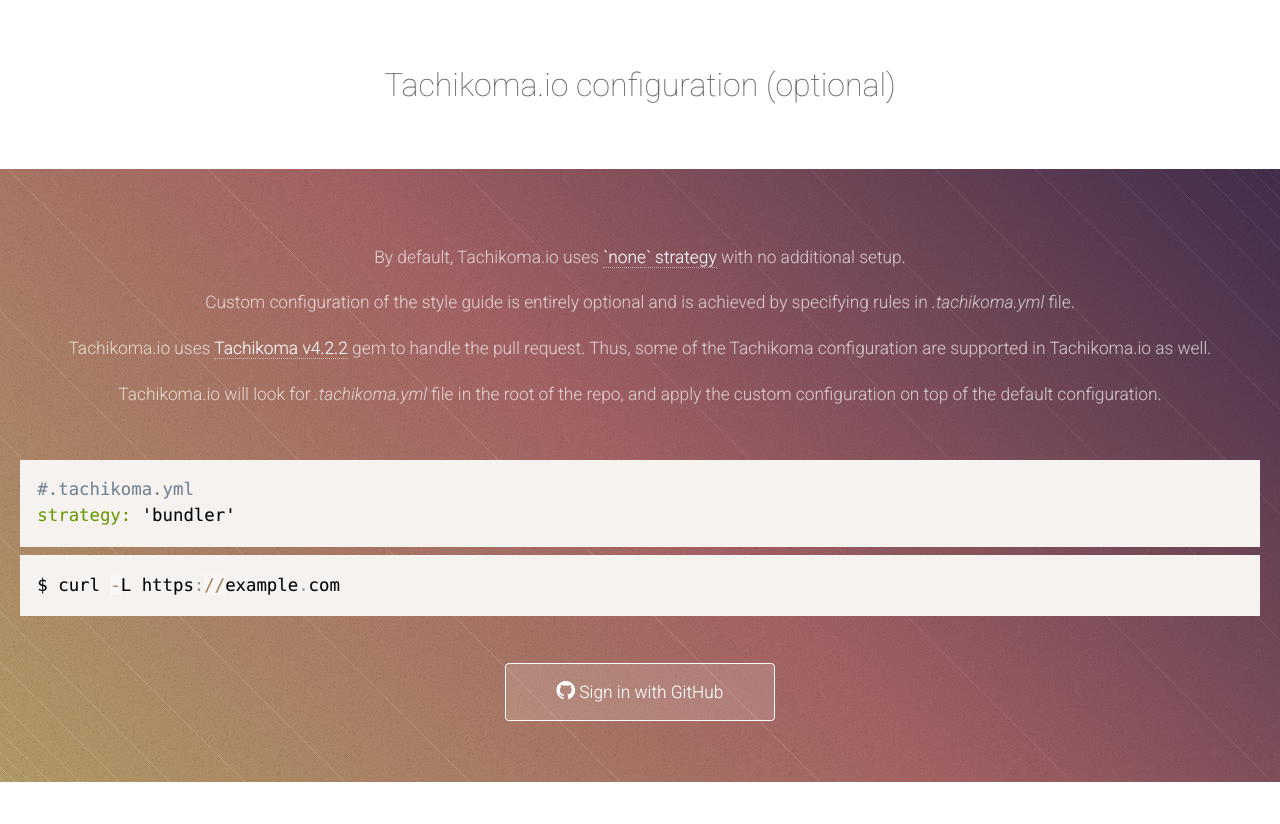
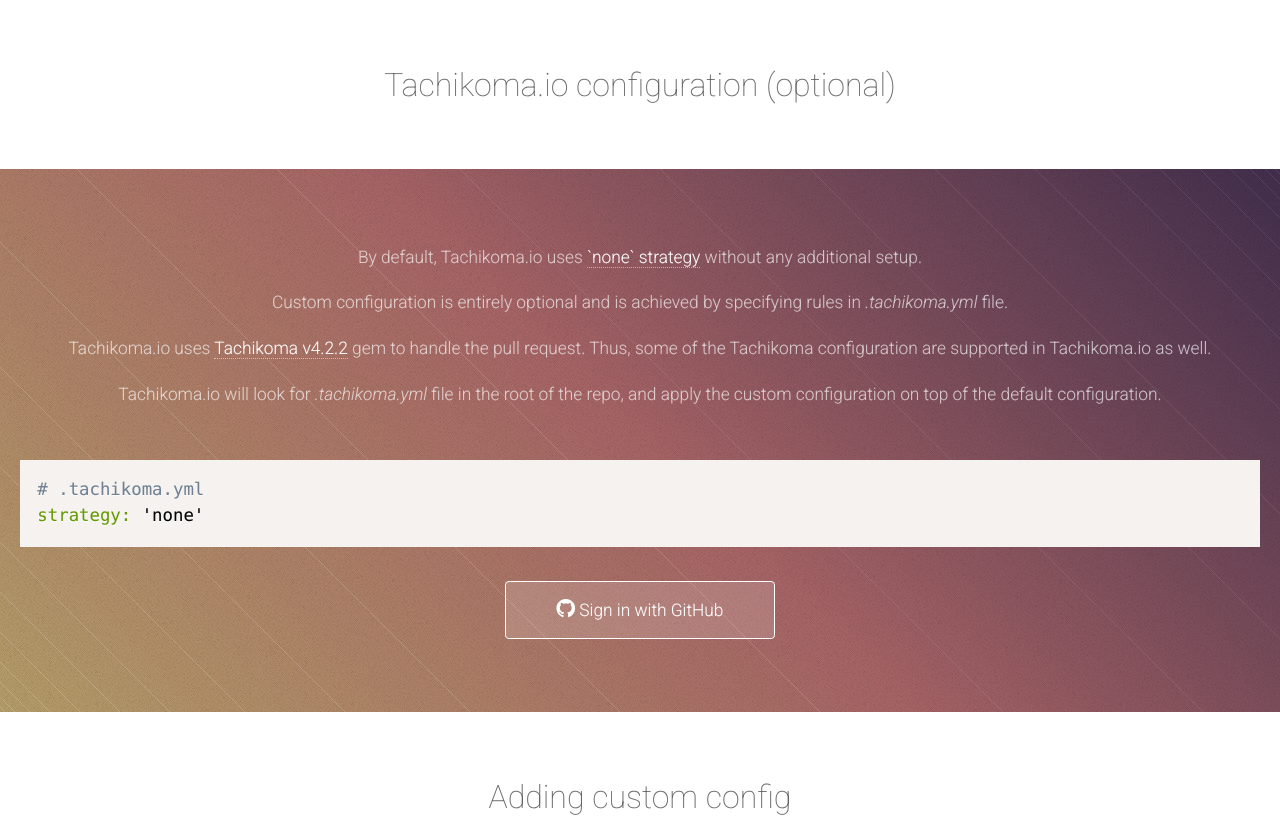
Before and after one commit to tachikomaio/maguro.tachikoma.io, a plain HTML site: page configuration.html in a window 1280 px wide. Shown: the top 824 px of the page. Drawn offline with Linux system fonts and the light colour scheme; no server answers.

Commit message:
Update config

```diff
--- a/configuration.html
+++ b/configuration.html
@@ -43,11 +43,11 @@
               <p>
                 By default, Tachikoma.io uses
                 <a href="https://github.com/sanemat/tachikoma#setting-example">`none` strategy</a>
-                with no additional setup.
+                without any additional setup.
               </p>
 
               <p>
-                Custom configuration of the style guide is entirely optional and is achieved by specifying rules in
+                Custom configuration is entirely optional and is achieved by specifying rules in
                 <em class="code">.tachikoma.yml</em>
                 file.
               </p>
@@ -69,18 +69,15 @@
             </div>
             <div class="6u">
               <pre>
-<code class="language-yaml">#.tachikoma.yml
-strategy: 'bundler'</code>
+<code class="language-yaml"># .tachikoma.yml
+strategy: 'none'</code>
 </pre>
-              <pre>
-<code class="language-bash">$ curl -L https://example.com</code>
-</pre>
+
+              <footer>
+                <a href="https://blue.tachikoma.io/auth/github" class="button"><i class="fa fa-github solo"></i> <span data-i18n="Sign in with GitHub">Sign in with GitHub</span></a>
+              </footer>
             </div>
           </div>
-
-          <footer>
-            <a href="https://blue.tachikoma.io/auth/github" class="button"><i class="fa fa-github solo"></i> <span data-i18n="Sign in with GitHub">Sign in with GitHub</span></a>
-          </footer>
         </div>
       </div>
     </section>
```
